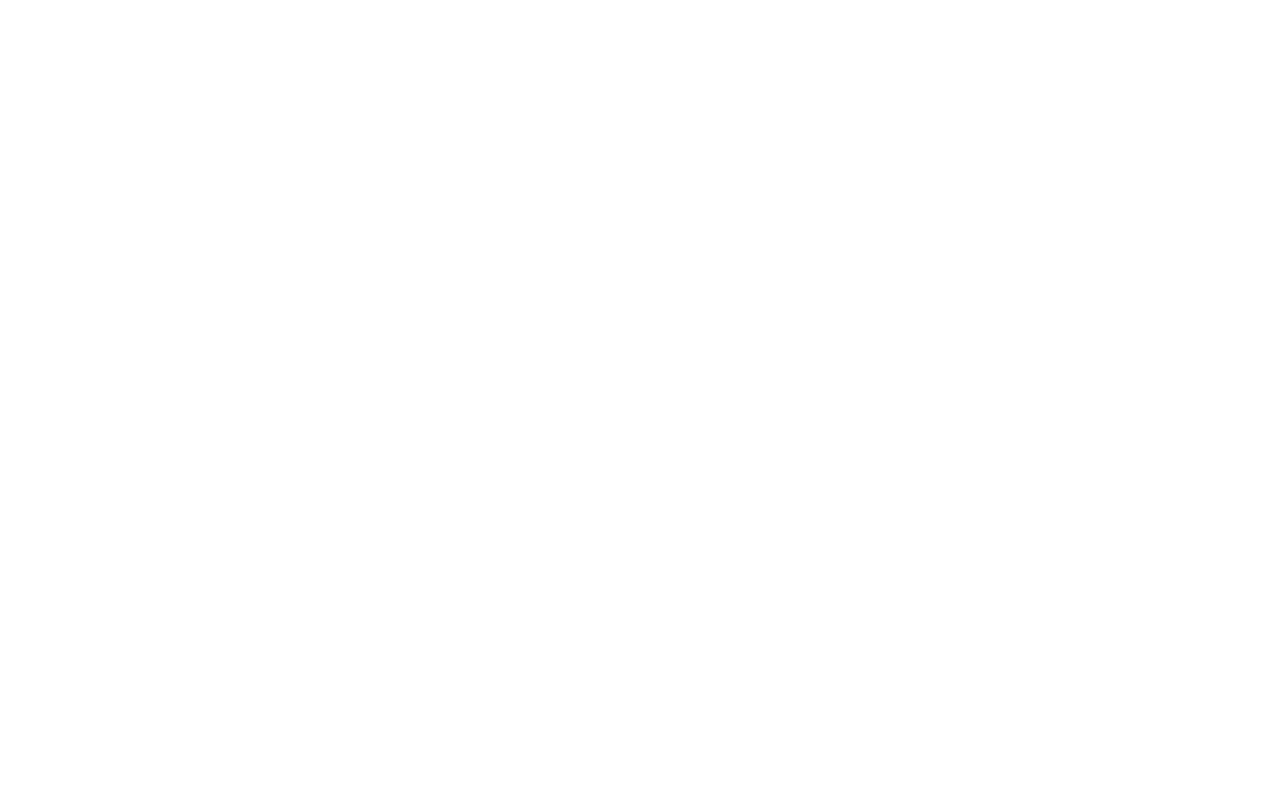
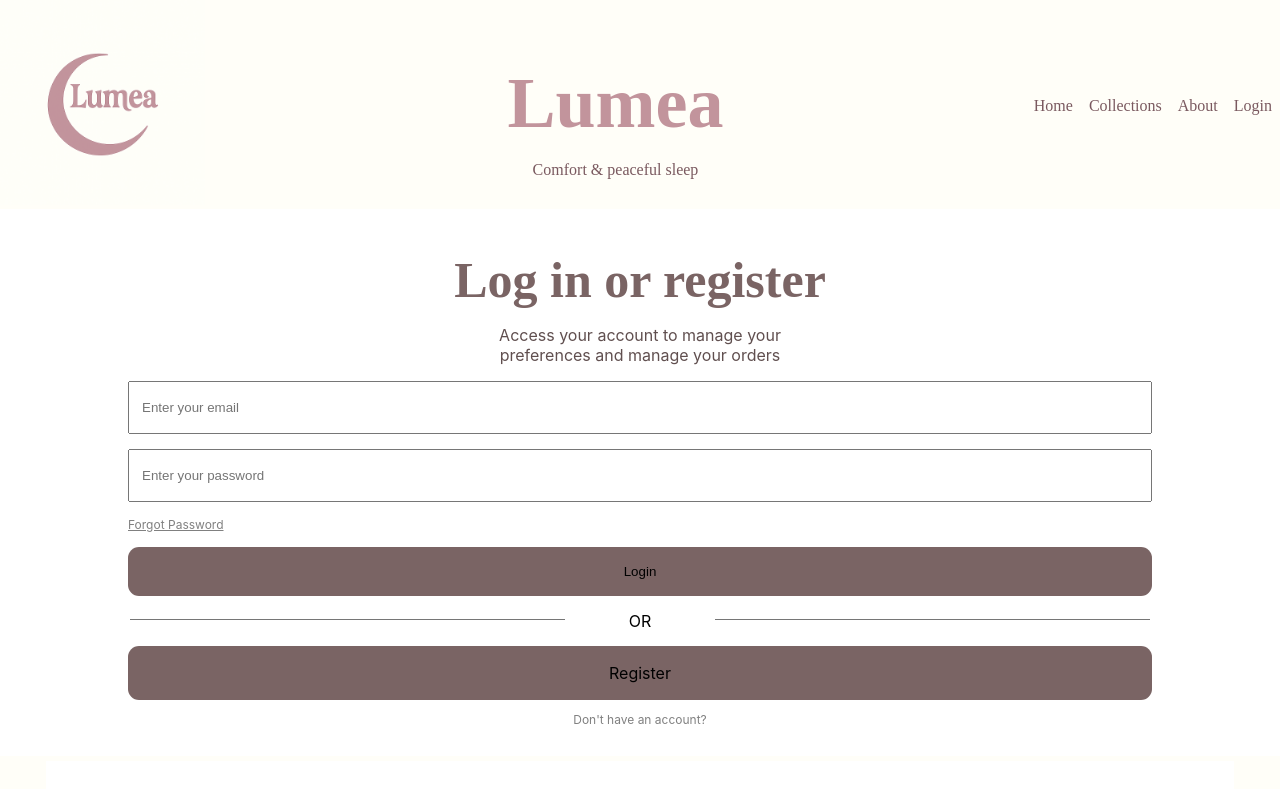
Before and after one commit to astghiksargsyan/Lumea, a React (Create React App) app: page /login in a window 1280 px wide. Before the commit this address had no page. Shown: the top 789 px of the page. Built offline with nearby package versions, Linux system fonts and the light colour scheme.

Commit message:
new file is added

```diff
--- a/src/App.js
+++ b/src/App.js
@@ -4,7 +4,7 @@
 import BedLinenList from './components/BedLinendList';
 import AboutUs from './pages/AboutUs';
 import Home from './pages/Home';
-
+import Login from './pages/Login';
 function App() {
   return (
 
@@ -13,6 +13,7 @@
         <Route path="/" element={<Home />} />
         <Route path="/about" element={<AboutUs />} />
         <Route path="/collections" element={<BedLinenList />} />
+        <Route path="/login" element={<Login />} />
       </Routes>
 
   );
--- a/src/components/Navigation.js
+++ b/src/components/Navigation.js
@@ -8,6 +8,7 @@
             <NavLink to="/">Home</NavLink>
             <NavLink to="/collections">Collections</NavLink>
             <NavLink to="/about">About</NavLink>
+            <NavLink to="/login">Login</NavLink>
         </nav>
     );
 }
--- /dev/null
+++ b/src/pages/Login.js
@@ -0,0 +1,32 @@
+import Header from '../components/Header';
+import Footer from '../components/Footer';
+import './css/Login.css';
+function Login(){
+    return(
+        <div>
+            <Header/>
+            <div className='login-container'>
+                <div className='login-hheader'>
+                    <h2>Log in or register</h2>
+                    <p>Access your account to manage your <br/> preferences and manage your orders</p>
+                </div>
+                <form className='login-form'>
+                    <input className='login-form-input-style' type='email' name='email' placeholder='Enter your email' />
+                    <input className='login-form-input-style' type='password' name='password' placeholder='Enter your password' />
+                    <a href='' className='hint-text'>Forgot Password</a>
+                    <button className='login-button '>Login</button>
+                </form>
+                <div className='or-section'>
+                    <hr></hr>
+                    <span>OR</span>
+                    <hr></hr>
+                </div>
+                <a href=''className='login-button '>Register</a>
+                <p className='hint-text align-center'>Don't have an account? </p>
+            </div>
+            <Footer />
+        </div>
+    )
+}
+
+export default Login;
--- /dev/null
+++ b/src/pages/css/Login.css
@@ -0,0 +1,57 @@
+.login-container{
+    width: 80%;
+    margin: 0 auto;
+}
+.login-hheader{
+    text-align: center;
+}
+.login-hheader h2{
+    font-size: 50px;
+    font-family: ui-monospace;
+    color: #7a6464;
+    margin-bottom: 0;
+}
+.login-hheader p{
+    color: #604f4f;
+}
+.login-form{
+    display: flex;
+    flex-direction: column;
+}
+.login-form-input-style{
+    padding: 17px 12px;
+    margin-bottom: 15px;
+}
+.hint-text{
+    color:#808080;
+    font-size: 12px;
+}
+.login-button {
+    background-color: #7a6464;
+    margin-top: 15px;
+    padding: 17px;
+    outline: none;
+    border: none;
+    border-radius: 11px;
+}
+.or-section {
+    display: grid;
+    grid-template-columns: 3fr 1fr 3fr;
+    justify-items: center;
+    margin-top: 15px;
+}
+.or-section hr {
+    width: 99%;
+    border: none;
+    height: 1px;
+    background-color: #767676;
+}
+a.login-button {
+    display: block;
+    color: black;
+    text-align: center;
+    text-decoration: none;
+}
+.align-center{
+    text-align: center;
+}
```
